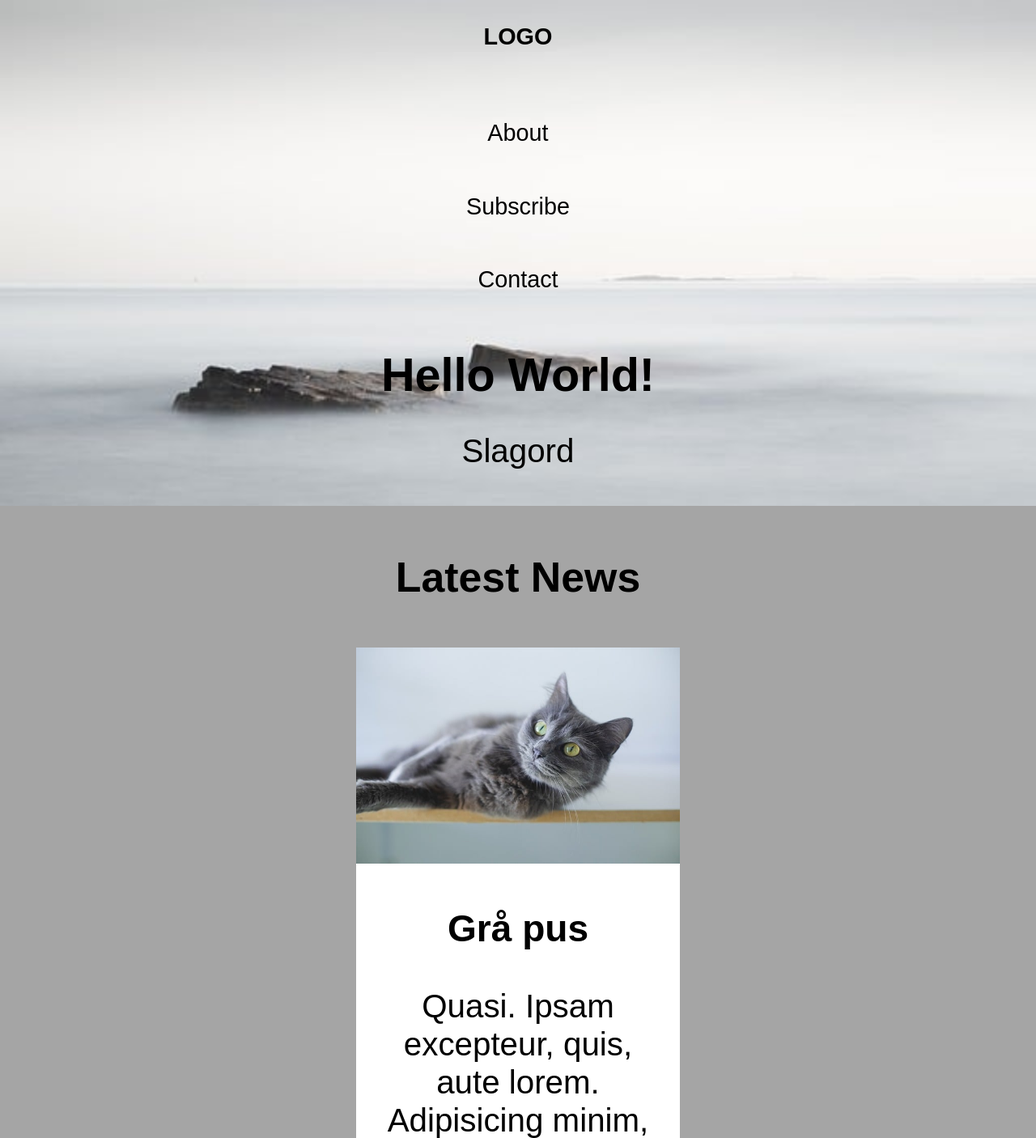
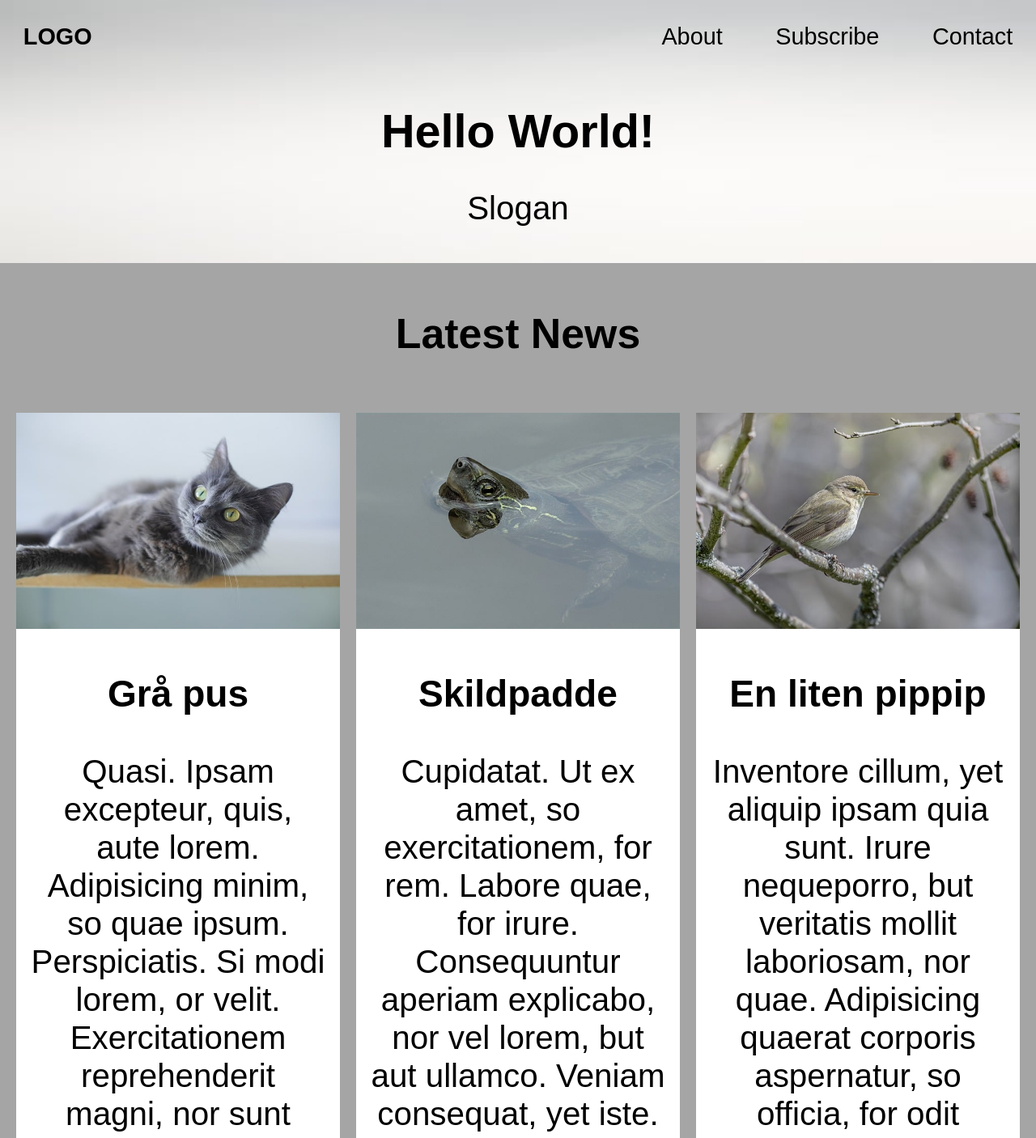
Before and after one commit to Mosh-85/html-og-css, a plain HTML site: page HTML-OG-CSS/index.html in a window 1280 px wide. Shown: the top 1406 px of the page at 81% size. Drawn offline with Linux system fonts and the light colour scheme.

Commit message:
media queries

```diff
--- a/HTML-OG-CSS/index.html
+++ b/HTML-OG-CSS/index.html
@@ -4,7 +4,7 @@
     <meta charset="UTF-8">
     <meta name="viewport" content="width=device-width, initial-scale=1.0">
     <link rel="stylesheet" href="style.css" type="text/css">
-    <title>Forside</title>
+    <title>Mainpage</title>
 </head>
     <body>
         <header>
@@ -19,7 +19,7 @@
                 </ul>
             </nav>
             <h1>Hello World!</h1>
-            <p>Slagord</p>
+            <p>Slogan</p>
         </header>
         <main>
             <section>
--- a/HTML-OG-CSS/style.css
+++ b/HTML-OG-CSS/style.css
@@ -134,3 +134,36 @@ footer nav ul li a {
     padding: 1rem;
     border-radius: 50%;
 }
+
+@media only screen and (min-width: 600px){
+
+    header nav span{
+        float: left;
+    }
+
+    header nav ul{
+        float: right;
+        margin: 0;
+    }
+
+    header nav ul li{
+        display: inline-block;
+    }
+
+    header nav{
+        overflow: hidden;
+    }
+
+    main section{
+        overflow: hidden;
+        max-width: 1260px;
+        width: 100%;
+        margin: 0 auto;
+    }
+
+    main article{
+        float: left;
+        margin: 10px;
+    }
+
+}
```
